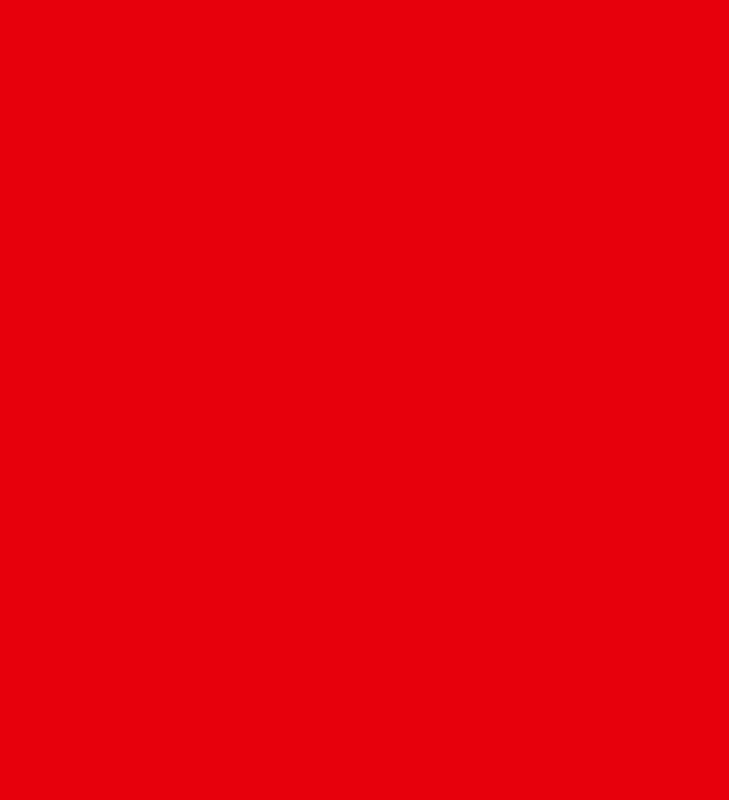
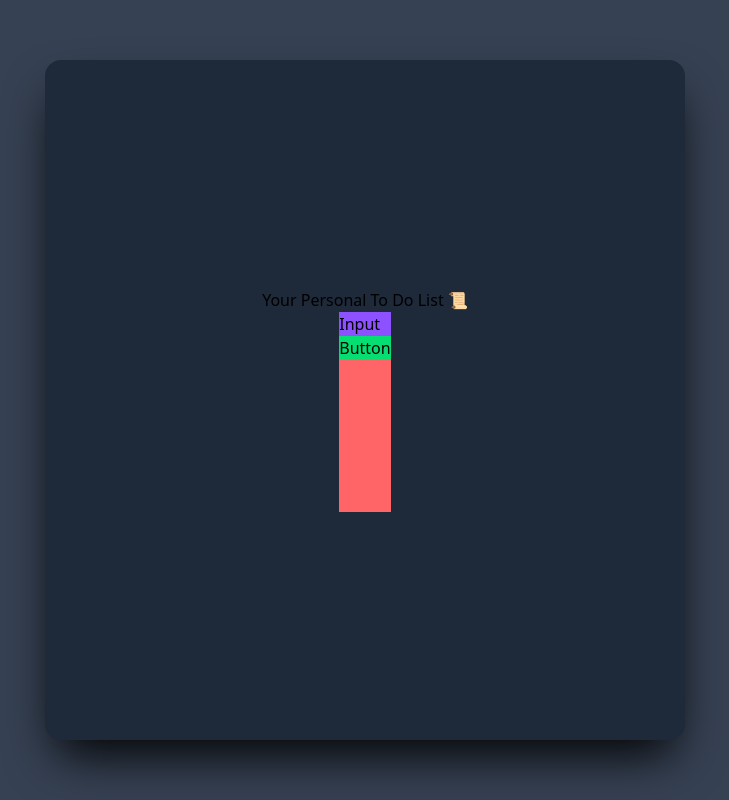
Before and after one commit to facundoduhau/To-Do-List, a website: page src/index.html in a window 1280 px wide. Shown: the whole page, without its empty margins (275-1004 px from the left). Drawn offline with Linux system fonts and the light colour scheme.

Commit message:
Working on the UI

```diff
--- a/src/index.html
+++ b/src/index.html
@@ -6,7 +6,22 @@
     <title>To Do List 📜</title>
     <link rel="stylesheet" href="./output.css">
 </head>
-<body class="bg-red-600 h-screen">
-
+<body class="bg-gray-700 h-screen flex justify-center items-center">
+    <!-- Container -->
+    <div class="flex flex-col bg-gray-800 h-170 justify-center items-center shadow-black shadow-2xl rounded-2xl w-160">
+        <!-- Title -->
+         <div class="">
+            Your Personal To Do List 📜
+         </div>
+         <!-- Input -->
+          <div class="bg-red-400 h-50">
+            <div class="bg-violet-500">
+                Input
+            </div>
+            <button class="bg-green-400">
+                Button
+            </button>
+          </div>
+    </div>
 </body>
 </html>
```
Also changed, not shown: src/output.css.
